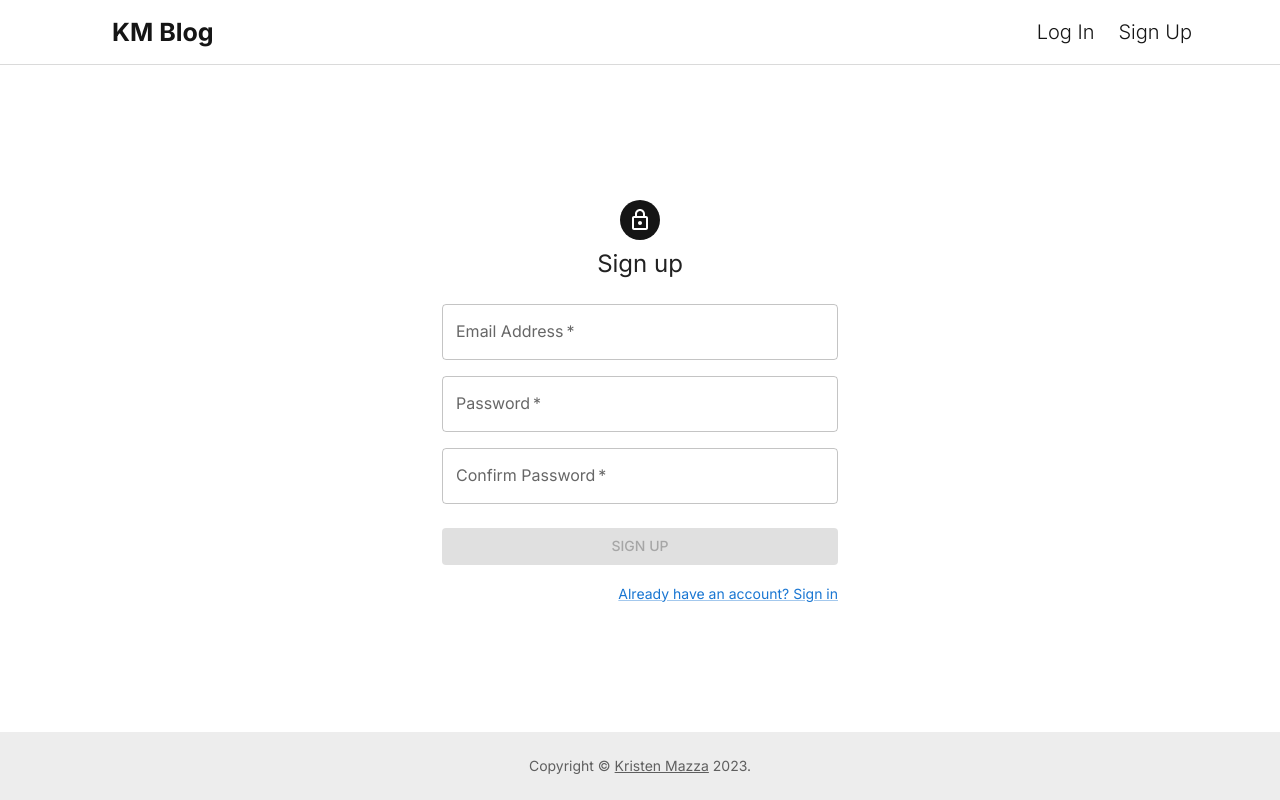
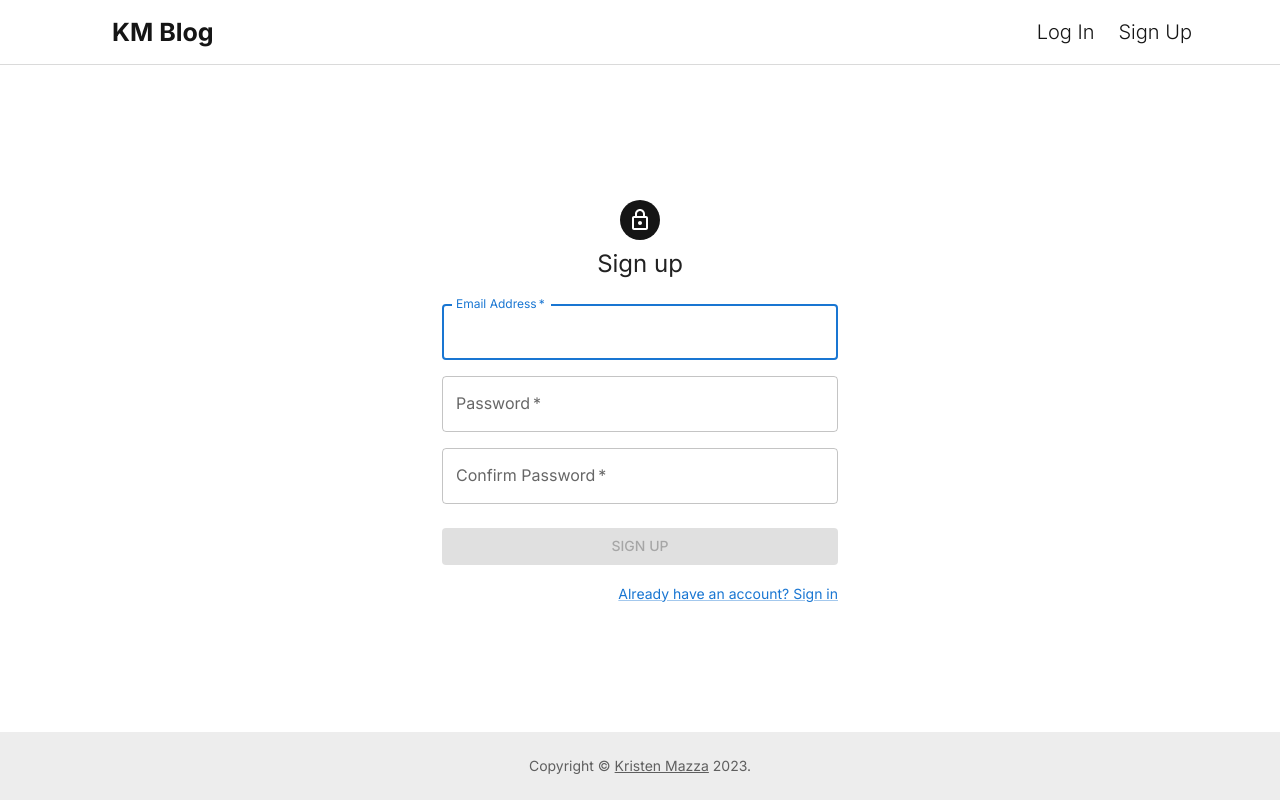
Before and after one commit to kristenmazza/blog-cms, a React (Vite) app: page /register in a window 1280 px wide. Built offline with nearby package versions, Linux system fonts and the light colour scheme.

Commit message:
Replace ref with inputRef

```diff
--- a/src/pages/Login.jsx
+++ b/src/pages/Login.jsx
@@ -93,7 +93,7 @@ export default function SignIn() {
             margin='normal'
             required
             fullWidth
-            ref={userRef}
+            inputRef={userRef}
             id='email'
             label='Email Address'
             name='email'
--- a/src/pages/Register.jsx
+++ b/src/pages/Register.jsx
@@ -134,7 +134,7 @@ export default function Register() {
                     id='email'
                     label='Email Address'
                     name='email'
-                    ref={userRef}
+                    inputRef={userRef}
                     autoComplete='off'
                     onChange={(e) => setUsername(e.target.value)}
                     aria-invalid={validUsername ? 'false' : 'true'}
```
